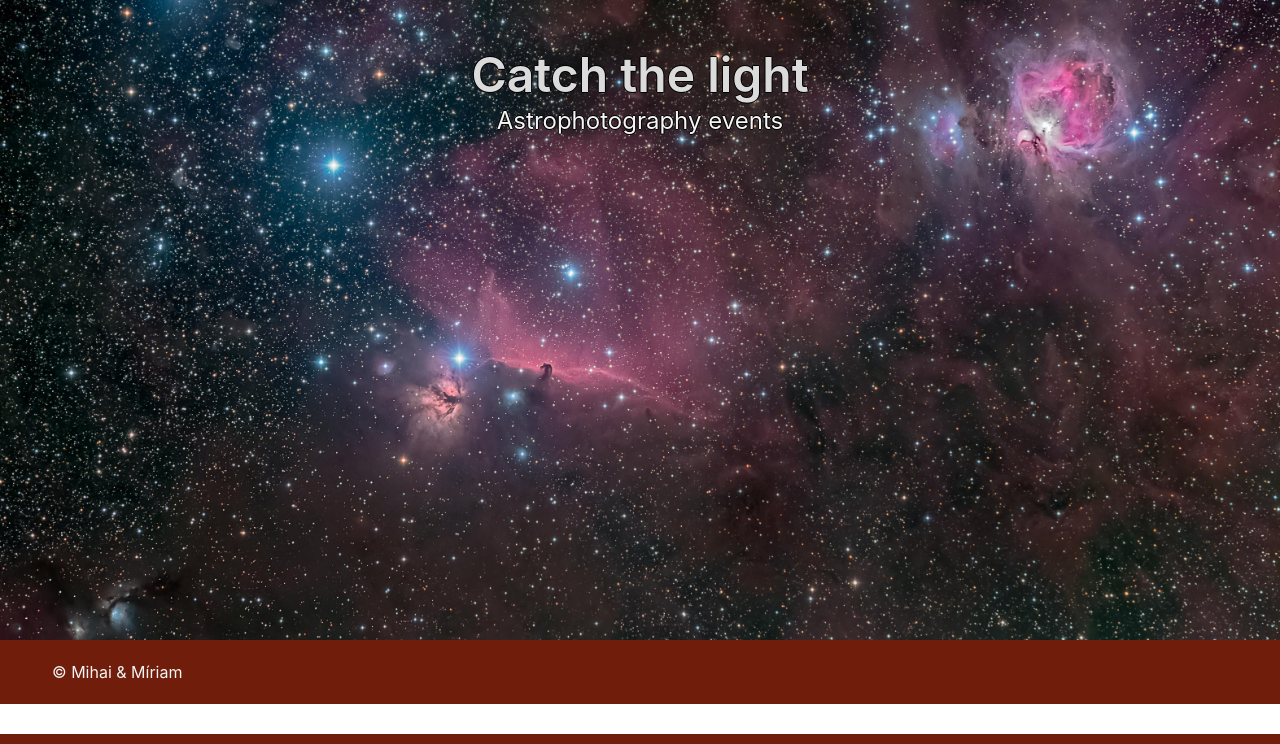
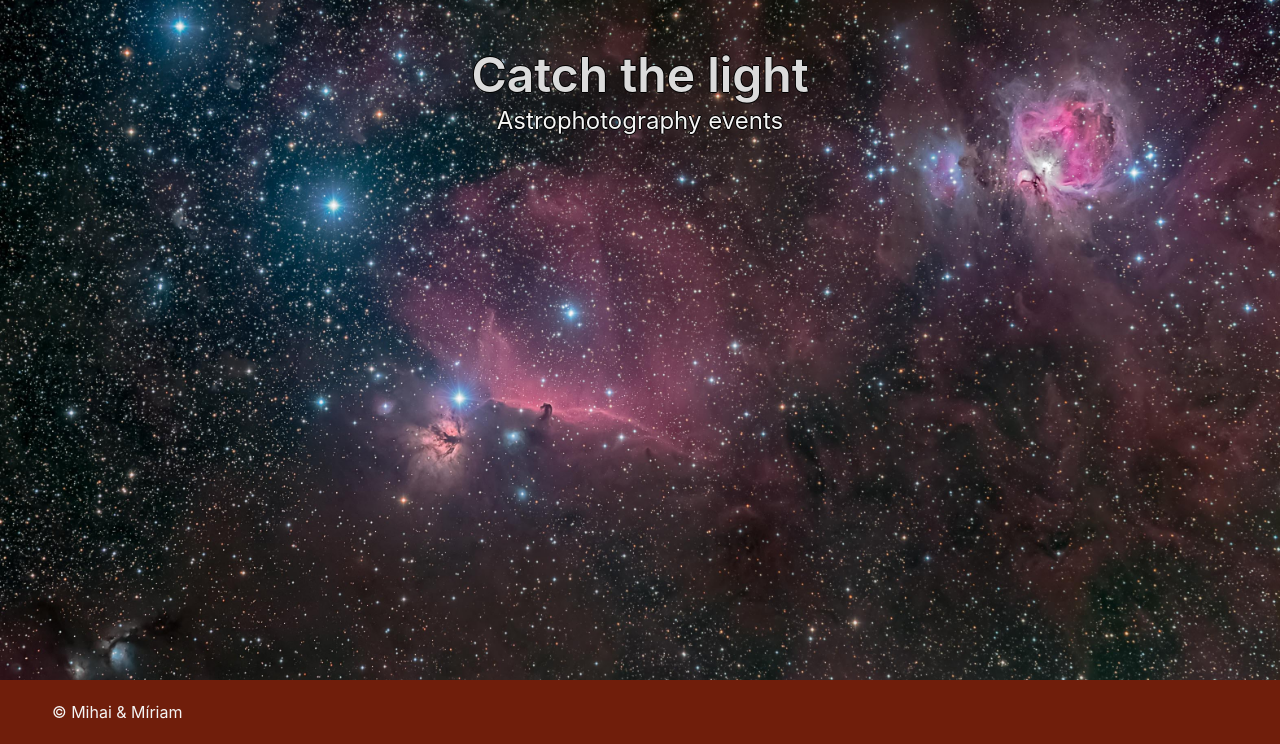
Before and after one commit to cosmihai/module2-project, a Node server app: page / in a window 1280 px wide. Shown: the part 66-810 px from the top of the page. Run offline with Node 20, Linux system fonts and the light colour scheme; data that the repository does not hold is empty; some libraries are stand-ins or nearby versions.

Commit message:
moddified the height of main container

```diff
--- a/public/stylesheets/style.css
+++ b/public/stylesheets/style.css
@@ -26,7 +26,7 @@ h3{
 
 .bg{
   background-image: url("/images/orion.jpg");
-  min-height: 80vh;
+  min-height: 85vh;
   width: 100%;
   overflow: hidden;
   background-repeat: no-repeat;
```
